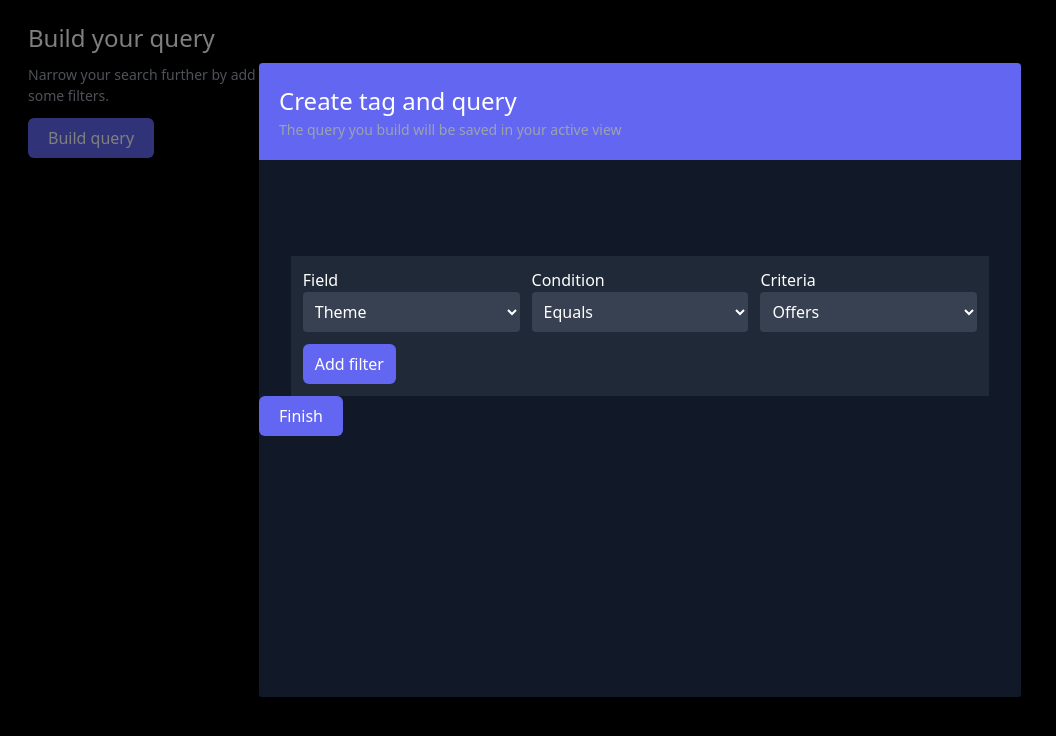
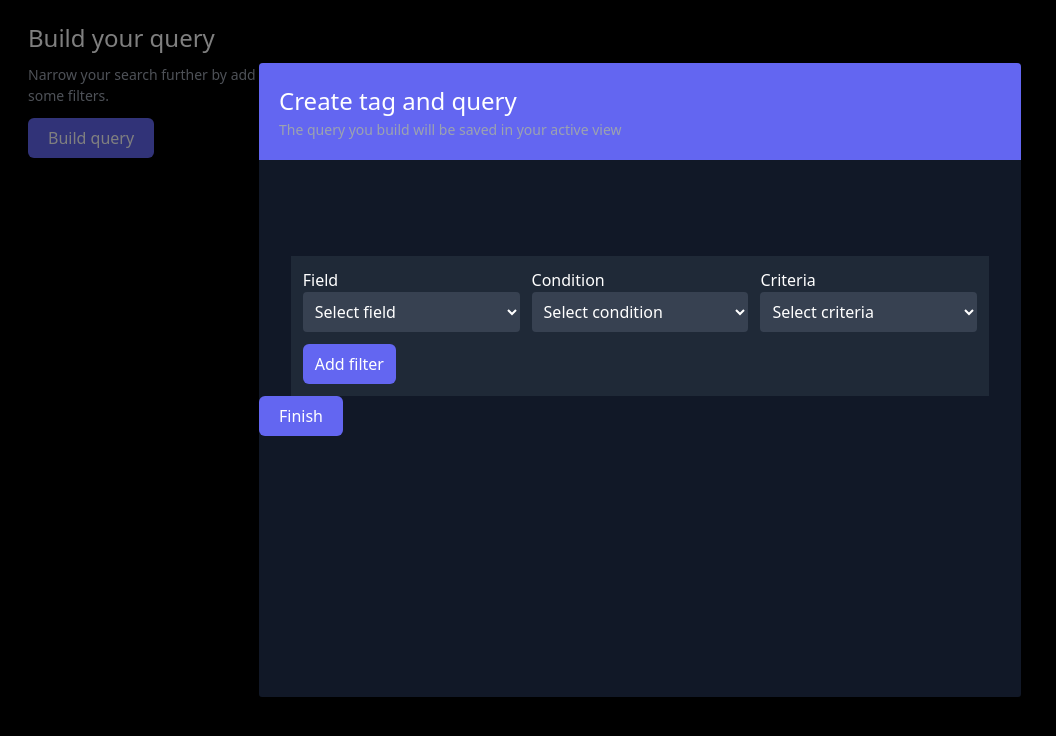
Before and after one commit to UB1302/query_builder-1.5, a React (Create React App) app: page / in a window 1280 px wide. Both pictures are taken after a click on the button "Build query". Shown: the top 736 px of the page, without its empty margins (0-1056 px from the left). Built offline with nearby package versions, Linux system fonts and the light colour scheme.

Commit message:
fix: select tags working properly

```diff
--- a/src/components/Filter.tsx
+++ b/src/components/Filter.tsx
@@ -1,6 +1,5 @@
 import { useState } from "react";
 import {Rule, RuleGroup} from "../App"
-// import {QueryArrayInterface} from "./QueryBuilder"
 
 interface FilterProps {
     id: number,
@@ -14,27 +13,19 @@ interface FilterProps {
 const Filter: React.FC<FilterProps> = ({id, showDeleteButton, deleteExtraFilter, queryArray, setQueryArray}) => {
 
 
-    const [field, setField] = useState<Rule["field"]>()
-    const [condition, setCondition] = useState<Rule["condition"]>()
-    const [criteria, setCriteria] = useState<Rule["criteria"]>()
+    const [field, setField] = useState<string>("")
+    const [condition, setCondition] = useState<string>("")
+    const [criteria, setCriteria] = useState<string>("")
     const [canUpdate,setCanUpdate] = useState<boolean>(false)
 
     const setFieldHandler = (e: React.ChangeEvent<HTMLSelectElement>):void => {
         console.log(e.target.value)
-        // let i: Rule["field"] =  e.target.value
-        // let i = 'Theme'
-        setField(e.target.value as Rule["field"])
+        setField(e.target.value)
         if(canUpdate){
-            // setQueryArray(prev => prev.map(item => (item.id === id ? {
-            //     id: id,
-            //     field: e.target.value,
-            //     condition:condition,
-            //     criteria: criteria
-            // } : item)))
             setQueryArray(prev => prev.map(item => (item.id === id ? {
                 id: id,
                 field: e.target.value as Rule["field"],
-                condition:condition,
+                condition:condition as Rule["condition"],
                 criteria: criteria,
                 type:"rule"
             } : item)))
@@ -43,11 +34,11 @@ const Filter: React.FC<FilterProps> = ({id, showDeleteButton, deleteExtraFilter,
 
     const setConditionHandler = (e: React.ChangeEvent<HTMLSelectElement>): void => {
         console.log(e.target.value)
-        setCondition(e.target.value as Rule["condition"])
+        setCondition(e.target.value)
         if(canUpdate){
             setQueryArray(prev => prev.map(item => (item.id === id ? {
                 id: id,
-                field: field,
+                field: field as Rule["field"],
                 condition:e.target.value as Rule["condition"],
                 criteria: criteria,
                 type:"rule"
@@ -61,8 +52,8 @@ const Filter: React.FC<FilterProps> = ({id, showDeleteButton, deleteExtraFilter,
         if(canUpdate){
             setQueryArray(prev => prev.map(item => (item.id === id ? {
                 id: id,
-                field: field,
-                condition:condition,
+                field: field as Rule["field"],
+                condition:condition as Rule["condition"],
                 criteria: e.target.value,
                 type:"rule"
             } : item)))
@@ -71,10 +62,10 @@ const Filter: React.FC<FilterProps> = ({id, showDeleteButton, deleteExtraFilter,
     if(!canUpdate){
         if(field && condition && criteria){
             setCanUpdate(true)
-            let newQuery:Rule = {
+            let newQuery:Rule= {
                 id:id,
-                field: field,
-                condition:condition,
+                field: field as Rule["field"],
+                condition:condition as Rule["condition"],
                 criteria: criteria,
                 type:"rule"
             }
--- a/src/components/QueryBuilder.tsx
+++ b/src/components/QueryBuilder.tsx
@@ -19,6 +19,7 @@ const QueryBuilder: React.FC<QueryBuilderProps> = ({setOpenQueryBuilder}) => {
     const [result, setResult] = useState<RuleGroup>()
     const [showInputBox,setShowInputBox] = useState<boolean>(false)
     const [queryArray,setQueryArray] = useState<RuleGroup["children"]>([])
+    const [conjunction,setConjunction] = useState('AND')
     console.log(queryArray)
 
     const handleClick = (e:any):void => {
```
